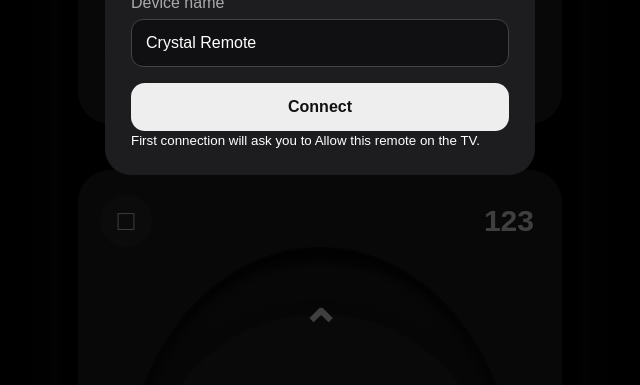
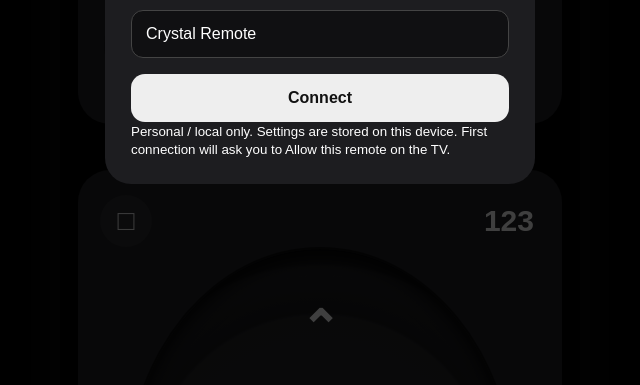
Before and after one commit to rajkumargkrh-bit/Remote-control, a website: page public/index.html in a window 1280 px wide. Shown: the part 414-799 px from the top of the page, without its empty margins (320-960 px from the left). Drawn offline with Linux system fonts and the light colour scheme.

Commit message:
Add files via upload

```diff
--- a/public/index.html
+++ b/public/index.html
@@ -82,7 +82,7 @@
         <input id="deviceName" value="Crystal Remote">
       </label>
       <button class="connect-btn" id="connectBtn" value="default">Connect</button>
-      <small id="setupStatus">First connection will ask you to Allow this remote on the TV.</small>
+      <small id="setupStatus">Personal / local only. Settings are stored on this device. First connection will ask you to Allow this remote on the TV.</small>
     </form>
   </dialog>
 
```
